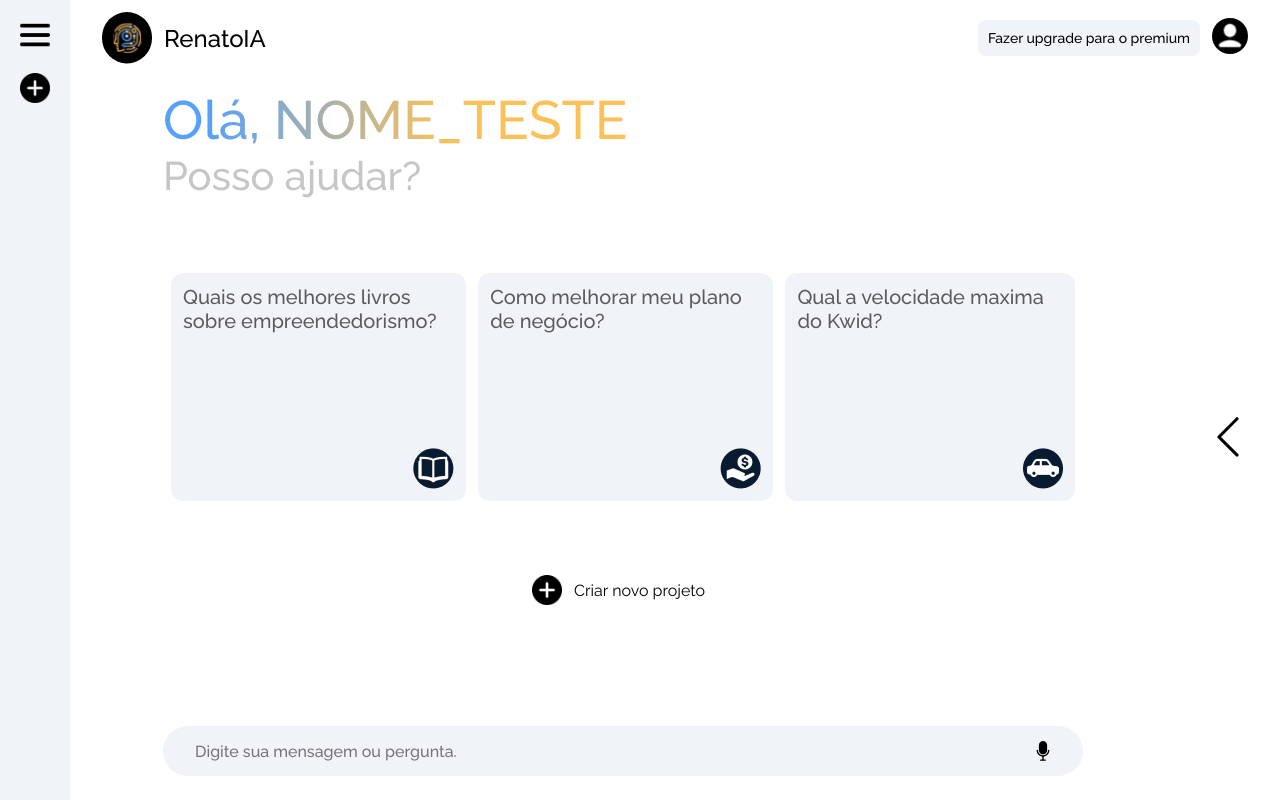
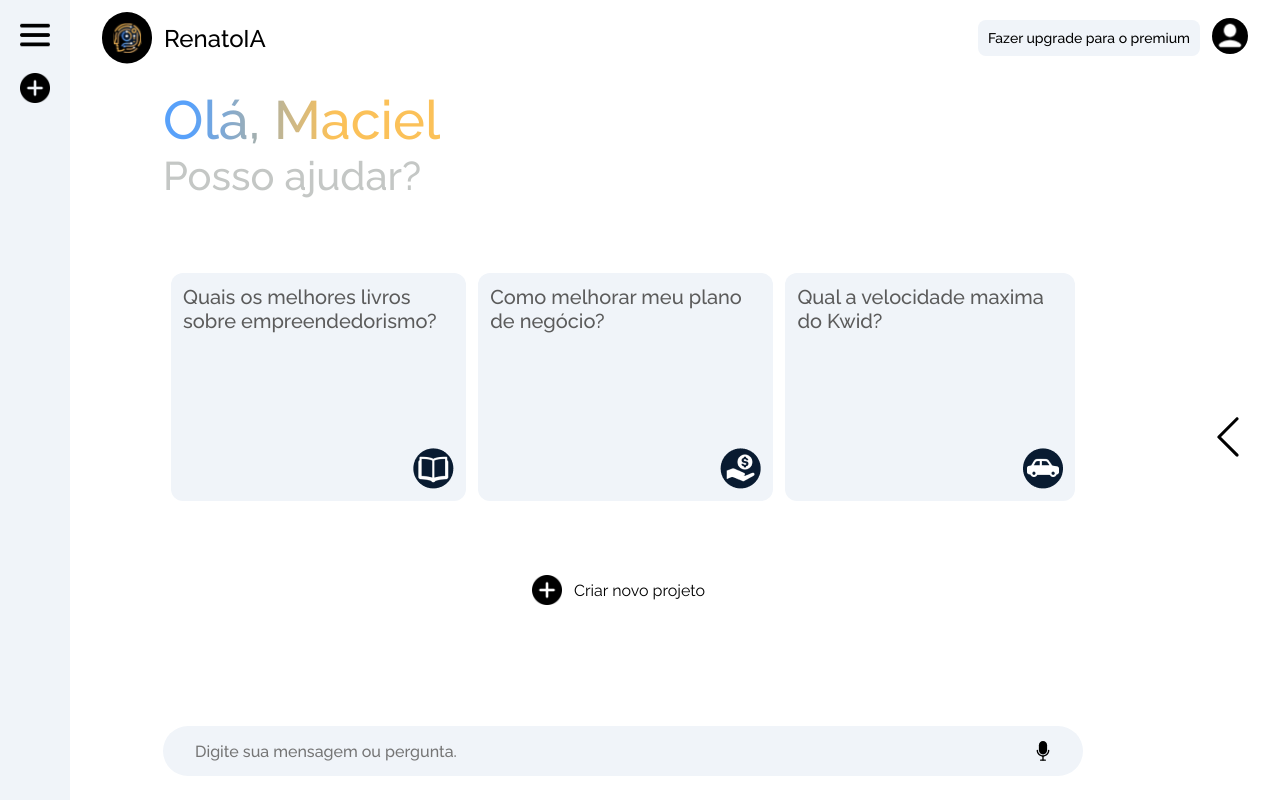
Before and after one commit to hugobatista27/Projetos, a React (Vite) app in the folder renatoIA/: page / in a window 1280 px wide. Built offline with nearby package versions, Linux system fonts and the light colour scheme.

Commit message:
reafc: altera o nome de exemplo de usuário

```diff
--- a/renatoIA/src/components/main/welcomeMessage/WelcomeMessage.jsx
+++ b/renatoIA/src/components/main/welcomeMessage/WelcomeMessage.jsx
@@ -1,7 +1,7 @@
 import { SuggestedQuestions } from "./suggestedQuestions/SuggestedQuestions"
 import './welcomeMessage.css'
 import { NewProjectButton } from "../../sideBar/components/createNewProject/NewProjectButton"
-let name = "NOME_TESTE"
+let name = "Maciel"
 
 
 export const WelcomeMessage = () => {
```
